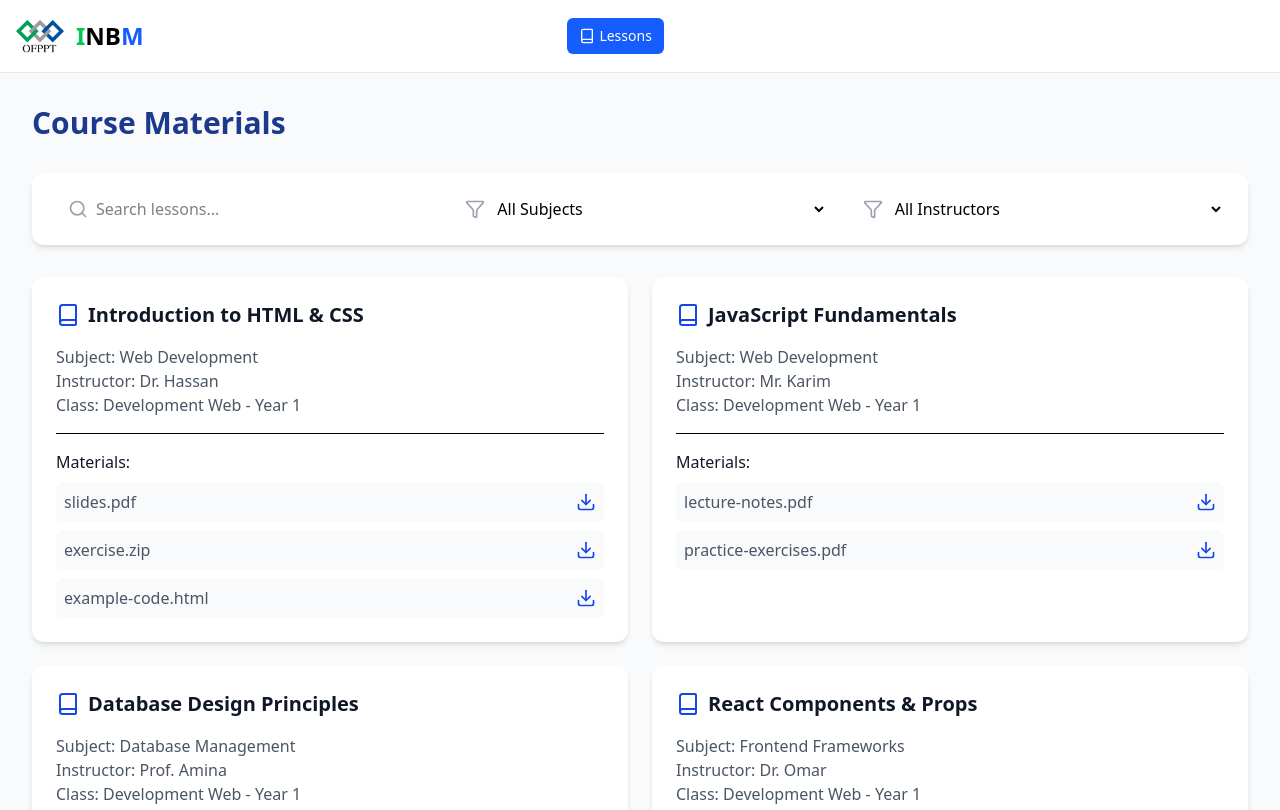
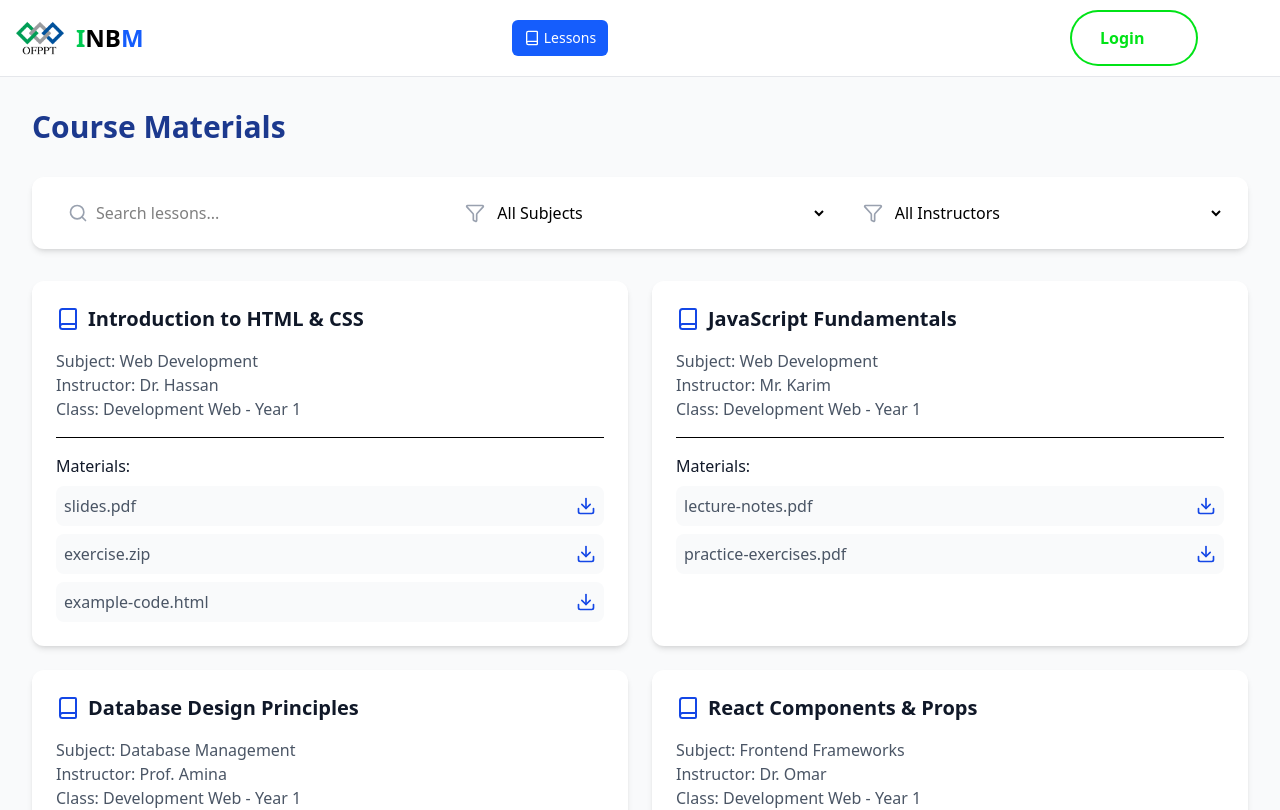
Before and after one commit to ILYASS6788/ISTA-NTIC-BM-WEBSITE, a React (Vite) app: page /lessons in a window 1280 px wide. Shown: the top 810 px of the page. Built offline with nearby package versions, Linux system fonts and the light colour scheme.

Commit message:
updated the login button style

```diff
--- a/src/components/Navigation.jsx
+++ b/src/components/Navigation.jsx
@@ -1,6 +1,6 @@
 import { useState } from 'react';
 import { NavLink } from 'react-router-dom';
-import { LogIn, Calendar, Book, Clock, Settings, Menu } from 'lucide-react';
+import { Settings, Calendar, Book, Clock, UserRound, Menu } from 'lucide-react';
 
 export default function Navigation() {
   const [isOpen, setIsOpen] = useState(false);
@@ -14,7 +14,7 @@ export default function Navigation() {
     { path: '/schedule', label: 'Schedule', icon: Clock },
     ...(isAdmin ? [{ path: '/dashboard', label: 'Admin Dashboard', icon: Settings }] : []),
   ];
-  const loginNav = { path: '/login', label: 'Login', icon: LogIn };
+  const loginNav = { path: '/login', label: 'Login', icon: UserRound };
 
   return (
     <nav className="bg-white dark:bg-gray-900 w-full z-20 top-0 start-0 border-b border-gray-200 dark:border-gray-600">
@@ -27,18 +27,12 @@ export default function Navigation() {
             <span className='text-blue-600'>M</span>
           </span>
         </NavLink>
-        <div className="flex md:order-2 space-x-3 md:space-x-0 rtl:space-x-reverse">
-        <NavLink
-              key={loginNav.path}
-              to={loginNav.path}
-              className={({ isActive }) =>
-                isActive ? 'm-0 flex items-center justify-center space-x-1 px-3 py-2 rounded-md text-sm font-medium bg-[#233340] text-[#6abdfc]'
-                  : 'm-0 flex items-center justify-center space-x-1 px-3 py-2 rounded-md text-sm font-medium hover:bg-blue-600 text-white'
-              }
-            >
-              <loginNav.icon className="h-4 w-4" />
-              <span>{loginNav.label}</span>
-            </NavLink>
+        <div className="flex md:order-2 space-x-3 md:space-x-0 rtl:space-x-reverse w-48">
+        <NavLink to={loginNav.path} className="animated-button">
+          <span className="text">{loginNav.label}</span>
+          <span className="circle"></span>
+          <loginNav.icon viewBox="0 0 24 24" className="arr-2" />
+        </NavLink>
           <button onClick={() => setIsOpen(!isOpen)} className="inline-flex items-center p-2 ms-4 w-10 h-10 justify-center text-sm text-gray-500 rounded-lg md:hidden hover:bg-gray-100 focus:outline-none focus:ring-2 focus:ring-gray-200 dark:text-gray-400 dark:hover:bg-gray-700 dark:focus:ring-gray-600">
             <Menu className="w-5 h-5" />
           </button>
--- a/src/index.css
+++ b/src/index.css
@@ -1 +1,78 @@
 @import "tailwindcss";
+
+.animated-button {
+    position: relative;
+    display: flex;
+    align-items: center;
+    justify-content: center;
+    gap: 4px;
+    padding: 10px 36px;
+    border: 4px solid;
+    border-color: transparent;
+    font-size: 16px;
+    background-color: inherit;
+    border-radius: 100px;
+    font-weight: 600;
+    color: rgb(0, 227, 23);
+    box-shadow: 0 0 0 2px rgb(0, 227, 23);
+    cursor: pointer;
+    overflow: hidden;
+    transition: all 0.6s cubic-bezier(0.23, 1, 0.32, 1);
+  }
+
+  .animated-button svg {
+    position: absolute;
+    width: 24px;
+    z-index: 9;
+    transition: all 0.8s cubic-bezier(0.23, 1, 0.32, 1);
+  }
+
+  .animated-button .arr-2 {
+    left: -25%;
+  }
+
+  .animated-button .circle {
+    position: absolute;
+    top: 50%;
+    left: 50%;
+    transform: translate(-50%, -50%);
+    background-color: rgb(47, 255, 68);
+    border-radius: 50%;
+    opacity: 0;
+    transition: all 0.8s cubic-bezier(0.23, 1, 0.32, 1);
+  }
+
+  .animated-button .text {
+    position: relative;
+    z-index: 1;
+    transform: translateX(-12px);
+    transition: all 0.8s cubic-bezier(0.23, 1, 0.32, 1);
+  }
+
+  .animated-button:hover {
+    box-shadow: 0 0 0 12px transparent;
+    color: #212121;
+    border-radius: 12px;
+  }
+
+
+  .animated-button:hover .arr-2 {
+    left: 16px;
+    color: none;
+  }
+
+  .animated-button:hover .text {
+    transform: translateX(12px);
+  }
+
+
+  .animated-button:active {
+    scale: 0.95;
+    box-shadow: 0 0 0 4px rgb(0, 227, 23);
+  }
+
+  .animated-button:hover .circle {
+    width: 220px;
+    height: 220px;
+    opacity: 1;
+  }
```
